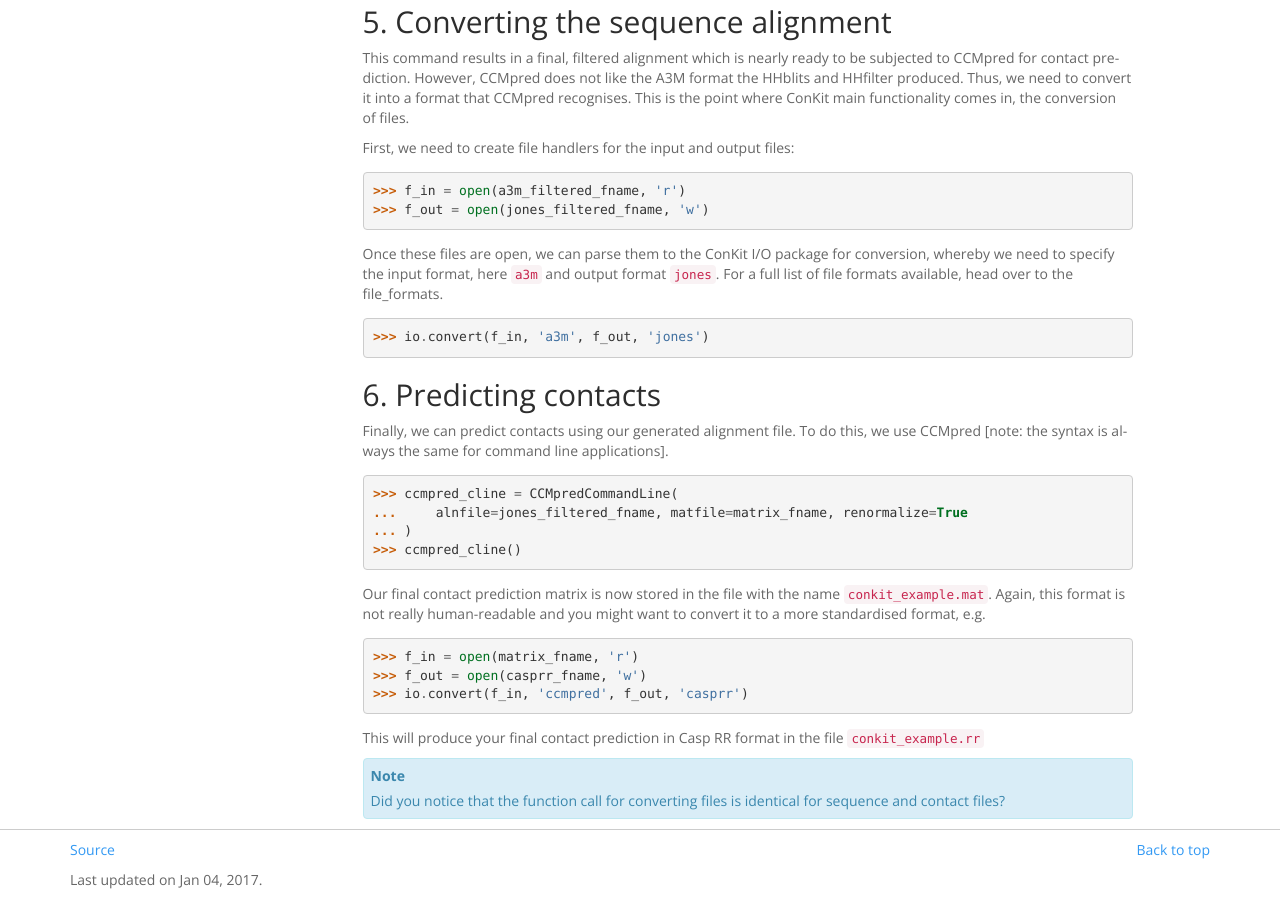
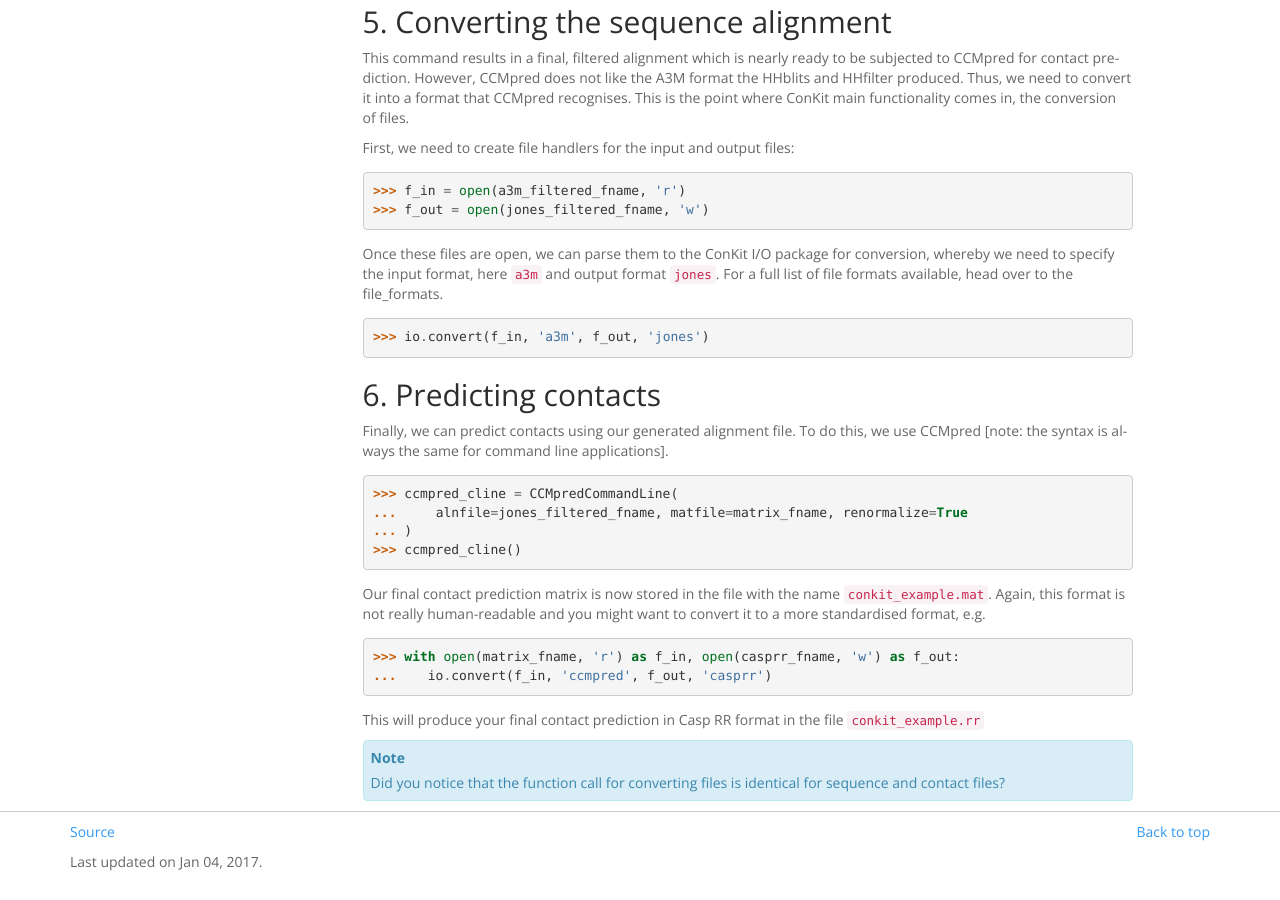
Before and after one commit to rigdenlab/conkit, a Sphinx documentation site: the page built from docs/examples/pipeline.rst, in a window 1280 px wide and 900 px high, scrolled down 2053 px. Built offline with Sphinx 7.4.7, drawn with Linux system fonts in a browser that asks for light colours.

Commit message:
documentation updated

```diff
--- a/README.rst
+++ b/README.rst
@@ -40,6 +40,11 @@ Key Features
 - Easy-to-use wrappers for the most-commonly used software, e.g. HHblits, Jackhmmer, CCMpred, PSICOV, ...
 - Many convenience functions for prediction-structure matching, determination of True Positive contacts, calculation of MSA and contact prediction statistics, etc.
 
+News
+~~~~
+
+ConKit was presented at the CCP4 Study Weekend 2017. To view the presentation slides, `click here <https://fsimkovic.github.io/Presentations/ccp4_sw2017.html#/>`_.
+
 Contributing
 ~~~~~~~~~~~~
 There are two ways by which you can contribute to ConKit:
--- a/docs/examples/pipeline.rst
+++ b/docs/examples/pipeline.rst
@@ -141,9 +141,8 @@ Our final contact prediction matrix is now stored in the file with the name ``co
 
 .. code-block:: python
 
-   >>> f_in = open(matrix_fname, 'r')
-   >>> f_out = open(casprr_fname, 'w')
-   >>> io.convert(f_in, 'ccmpred', f_out, 'casprr')
+   >>> with open(matrix_fname, 'r') as f_in, open(casprr_fname, 'w') as f_out:
+   ...    io.convert(f_in, 'ccmpred', f_out, 'casprr')
 
 This will produce your final contact prediction in Casp RR format in the file ``conkit_example.rr``
 
--- a/docs/scripts.rst
+++ b/docs/scripts.rst
@@ -10,6 +10,7 @@ The following scripts are currently shipped with ConKit:
 
 - :obj:`conkit.convert` - script to convert file formats
 - :obj:`conkit.msatool` - script to analyse a Multiple Sequence Alignment
+- :obj:`conkit.plot_map` - script to plot a contact map
 - :obj:`conkit.precision` - script to calculate the contact prediction precision value
 - :obj:`conkit.predict` - simple contact prediction pipeline using HHblits, HHfilter and CCMpred
 
```
